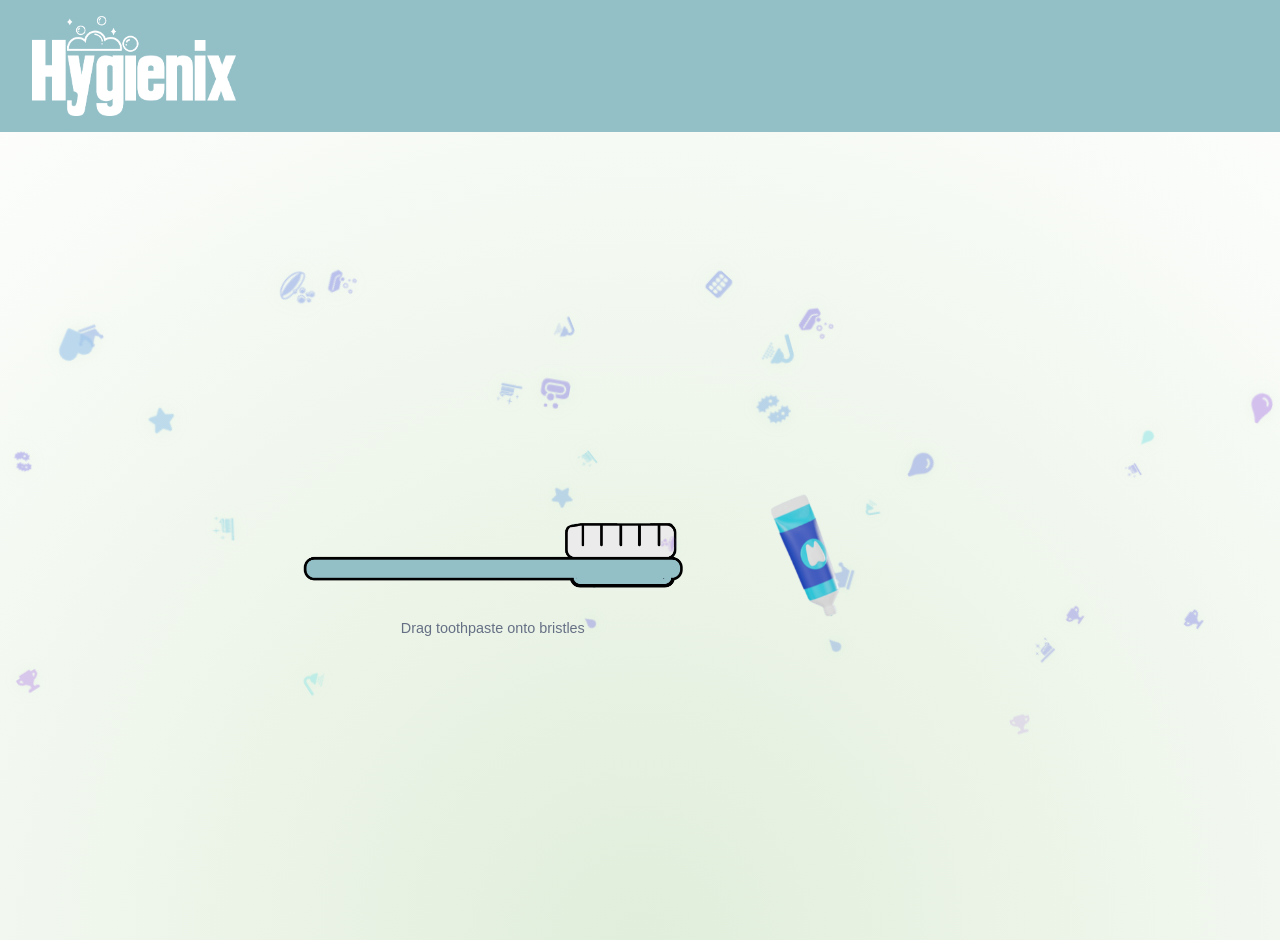
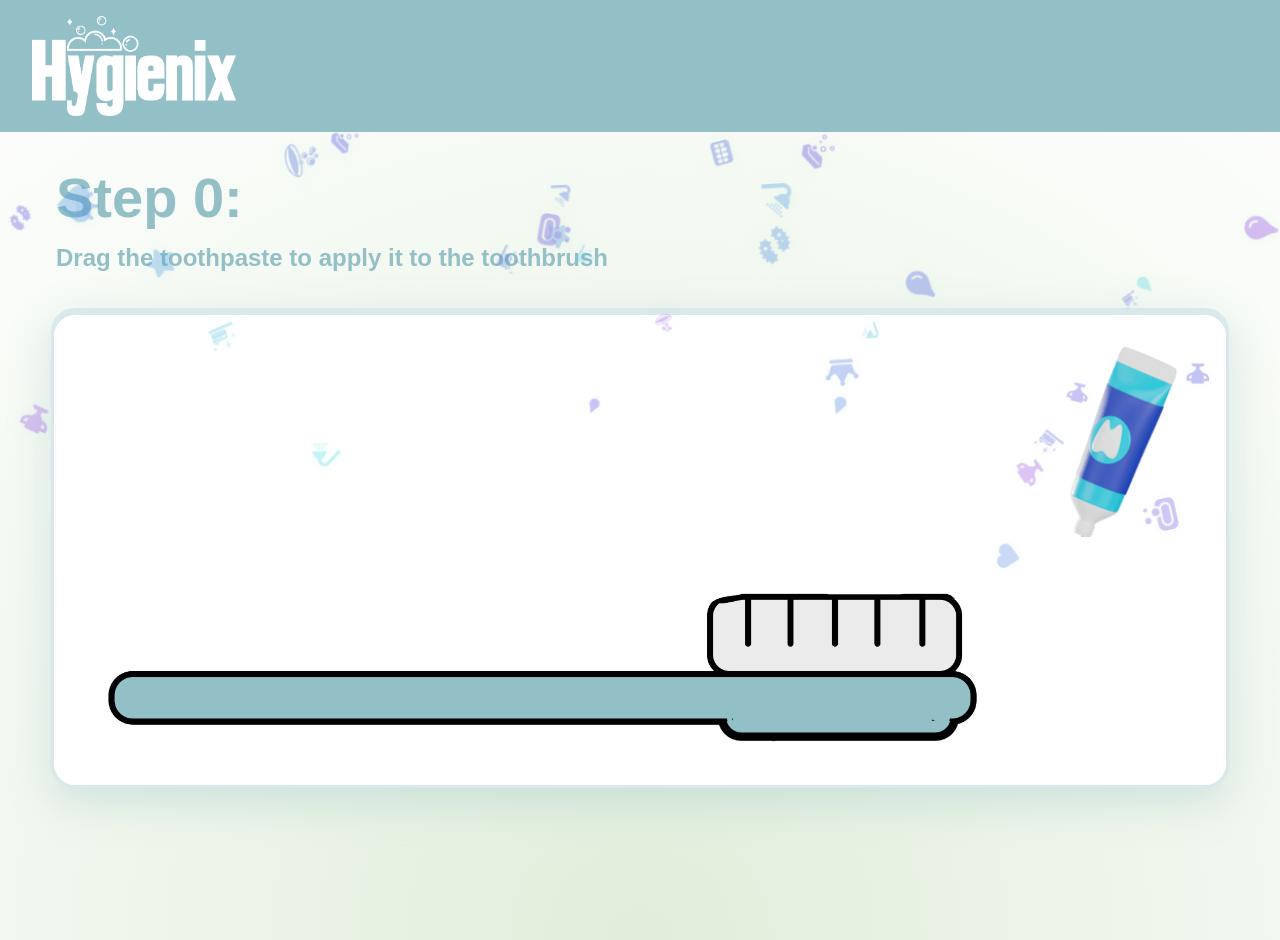
Before and after one commit to jermochi/Hygin, a React (Vite) app: page /toothbrushing in a window 1280 px wide. Built offline with nearby package versions, Linux system fonts and the light colour scheme.

Commit message:
did step 0

```diff
--- a/src/components/ToothbrushGame.css
+++ b/src/components/ToothbrushGame.css
@@ -9,12 +9,28 @@
 	gap: 4rem;
 }
 
+.play-container {
+	position: relative;
+	width: min(92vw, 1200px);
+	min-height: 60vh;
+	padding: 32px 48px;
+	border-radius: 24px;
+	background: #ffffff;
+	border: 3px solid rgba(147, 191, 199, 0.35);
+	box-shadow: 0 14px 40px rgba(147, 191, 199, 0.35), 0 4px 0 rgba(147,191,199,0.35) inset;
+	display: flex;
+	align-items: center;
+	justify-content: flex-start;
+	overflow: hidden;
+}
+
 .brush-dropzone {
 	position: relative;
-	width: clamp(240px, 30vw, 520px);
+	width: clamp(880px, 42vw, 880px);
 	aspect-ratio: 3 / 1;
 	display: grid;
 	place-items: center;
+	transform: translateY(35%);
 }
 
 .brush-dropzone.dragging::after {
@@ -43,7 +59,7 @@
 }
 
 .toothpaste-img {
-	width: clamp(180px, 18vw, 300px); /* enlarged */
+	width: clamp(320px, 28vw, 520px);
 	height: auto;
 	cursor: grab;
 	user-select: none;
@@ -61,17 +77,41 @@
 	pointer-events: none;
 }
 
+/* Initial spawn position for toothpaste */
+.toothpaste-img.start {
+	position: absolute;
+	top: 16px;
+	right: 24px;
+	transform: translateX(20%);
+}
+
 .dragging-active {
 	cursor: none; /* hide native cursor while dragging */
+}
+
+/* Top-left instruction under navbar */
+.step-instruction {
+	position: absolute;
+	top: -32px;
+	left: 24px;
+	color: #93BFC7; /* match navbar background color */
+}
+.step-title {
+	font-size: 3.5rem;
+	font-weight: 800;
+}
+.step-sub {
+	font-size: 1.5rem;
+	font-weight: 600;
 }
 
 /* Bristles region overlay (debug) */
 .bristles-region {
 	position: absolute;
-	top: 0;
+	top: 10%;
 	right: 0; /* rightmost portion now */
 	width: 30%;
-	height: 100%;
+	height: 25%;
 	pointer-events: none;
 	background: linear-gradient(270deg, rgba(255,255,255,0.35), rgba(255,255,255,0));
 	mix-blend-mode: overlay;
@@ -91,3 +131,35 @@
 	pointer-events: none;
 	box-shadow: 0 0 12px rgba(76,175,80,0.5);
 }
+
+/* Success overlay with popup animation */
+.success-overlay {
+	position: fixed;
+	inset: 0;
+	display: grid;
+	place-items: center;
+	z-index: 1000;
+}
+.success-overlay .backdrop {
+	position: absolute;
+	inset: 0;
+	background: rgba(0,0,0,0.5);
+	backdrop-filter: blur(4px);
+}
+.success-popup {
+	position: relative;
+	width: min(60vw, 520px);
+	height: auto;
+	animation: popIn 500ms ease-out both;
+}
+
+@keyframes popIn {
+	0% { opacity: 0; transform: scale(0.8); }
+	60% { opacity: 1; transform: scale(1.05); }
+	100% { opacity: 1; transform: scale(1); }
+}
+
+/* Cleared state placeholder */
+.toothbrush-game.cleared {
+	background: transparent;
+}
--- a/src/components/ToothbrushGame.jsx
+++ b/src/components/ToothbrushGame.jsx
@@ -4,15 +4,20 @@ import './ToothbrushGame.css'
 import toothbrushNoPaste from '../assets/toothbrush-nopaste.png'
 import toothbrushCursor from '../assets/toothbrush-cursor.png'
 import toothpasteImg from '../assets/Toothpaste.png'
+import goodJobImg from '../assets/goodjob.png'
 
-// Simple bristles region ratio (rightmost 30% of toothbrush)
-const BRISTLES_PORTION = 0.30
+// Bristles hitbox portions (upper-right of brush head)
+const BRISTLES_WIDTH_PORTION = 0.30
+const BRISTLES_HEIGHT_PORTION = 0.55
+const BRISTLES_TOP_OFFSET_PORTION = -0.30
 
 export default function ToothbrushGame() {
   const [hasPaste, setHasPaste] = useState(false)
   const [dragging, setDragging] = useState(false)
   const [cursorPos, setCursorPos] = useState({ x: 0, y: 0 })
   const [overBristles, setOverBristles] = useState(false)
+  const [showSuccess, setShowSuccess] = useState(false)
+  const [cleared, setCleared] = useState(false)
 
   const brushRef = useRef(null)
   const containerRef = useRef(null)
@@ -22,16 +27,19 @@ export default function ToothbrushGame() {
     const handleMove = (e) => {
       if (!dragging) return
       setCursorPos({ x: e.clientX, y: e.clientY })
-      // Collision check with bristles sub-rect
+      // Collision check with bristles sub-rect (upper-right focus)
       if (brushRef.current) {
         const rect = brushRef.current.getBoundingClientRect()
+        const top = rect.top + rect.height * BRISTLES_TOP_OFFSET_PORTION
+        const width = rect.width * BRISTLES_WIDTH_PORTION
+        const height = rect.height * BRISTLES_HEIGHT_PORTION
         const bristlesRect = {
-          left: rect.right - rect.width * BRISTLES_PORTION,
-          top: rect.top,
+          left: rect.right - width,
+          top,
           right: rect.right,
-          bottom: rect.bottom,
-          width: rect.width * BRISTLES_PORTION,
-          height: rect.height
+          bottom: top + height,
+          width,
+          height
         }
         // Treat toothpaste image as a point at cursor center for simplicity
         const over = e.clientX >= bristlesRect.left &&
@@ -64,11 +72,34 @@ export default function ToothbrushGame() {
     setCursorPos({ x: e.clientX, y: e.clientY })
   }
 
+  // When paste is applied, wait 3s, then show success overlay, then clear
+  useEffect(() => {
+    if (hasPaste) {
+      const showTimer = setTimeout(() => {
+        setShowSuccess(true)
+        const clearTimer = setTimeout(() => setCleared(true), 1200)
+        return () => clearTimeout(clearTimer)
+      }, 1500)
+      return () => clearTimeout(showTimer)
+    }
+  }, [hasPaste])
+
+  if (cleared) {
+    return (
+      <div className="toothbrush-game cleared" />
+    )
+  }
+
   return (
     <div
       ref={containerRef}
       className={`toothbrush-game ${dragging ? 'dragging-active' : ''}`}
     >
+      <div className="step-instruction">
+        <div className="step-title">Step 0:</div>
+        <div className="step-sub">Drag the toothpaste to apply it to the toothbrush</div>
+      </div>
+      <div className="play-container">
         <div className={`brush-dropzone ${overBristles ? 'bristles-hot' : ''}`}>
           <img
             ref={brushRef}
@@ -77,9 +108,6 @@ export default function ToothbrushGame() {
             className="toothbrush-img"
             draggable={false}
           />
-        {!hasPaste && (
-          <div className="hint">Drag toothpaste onto bristles</div>
-        )}
           {/* Visualize bristles region for debugging (optional) */}
           {!hasPaste && (
             <div className="bristles-region" aria-hidden="true" />
@@ -91,7 +119,7 @@ export default function ToothbrushGame() {
           <img
             src={toothpasteImg}
             alt="Toothpaste"
-          className="toothpaste-img"
+            className="toothpaste-img start"
             onPointerDown={startDrag}
           />
         )}
@@ -106,5 +134,13 @@ export default function ToothbrushGame() {
           />
         )}
       </div>
+
+      {showSuccess && (
+        <div className="success-overlay">
+          <div className="backdrop" />
+          <img src={goodJobImg} alt="Good job" className="success-popup" />
+        </div>
+      )}
+    </div>
   )
 }
```
Also changed, not shown: src/assets/Toothpaste.png, src/assets/goodjob.png (added). Lines whose indentation alone changed are shown as unchanged.
